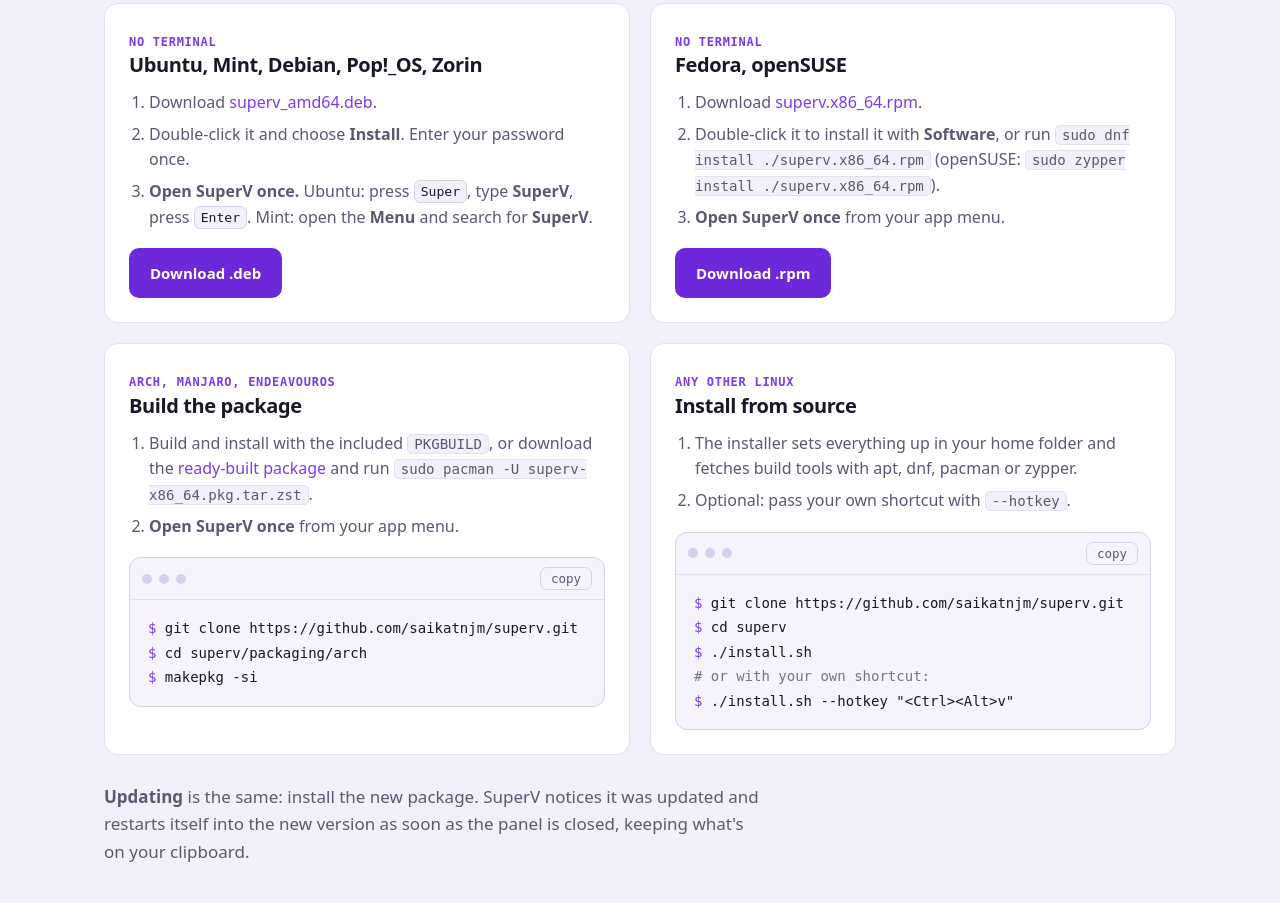
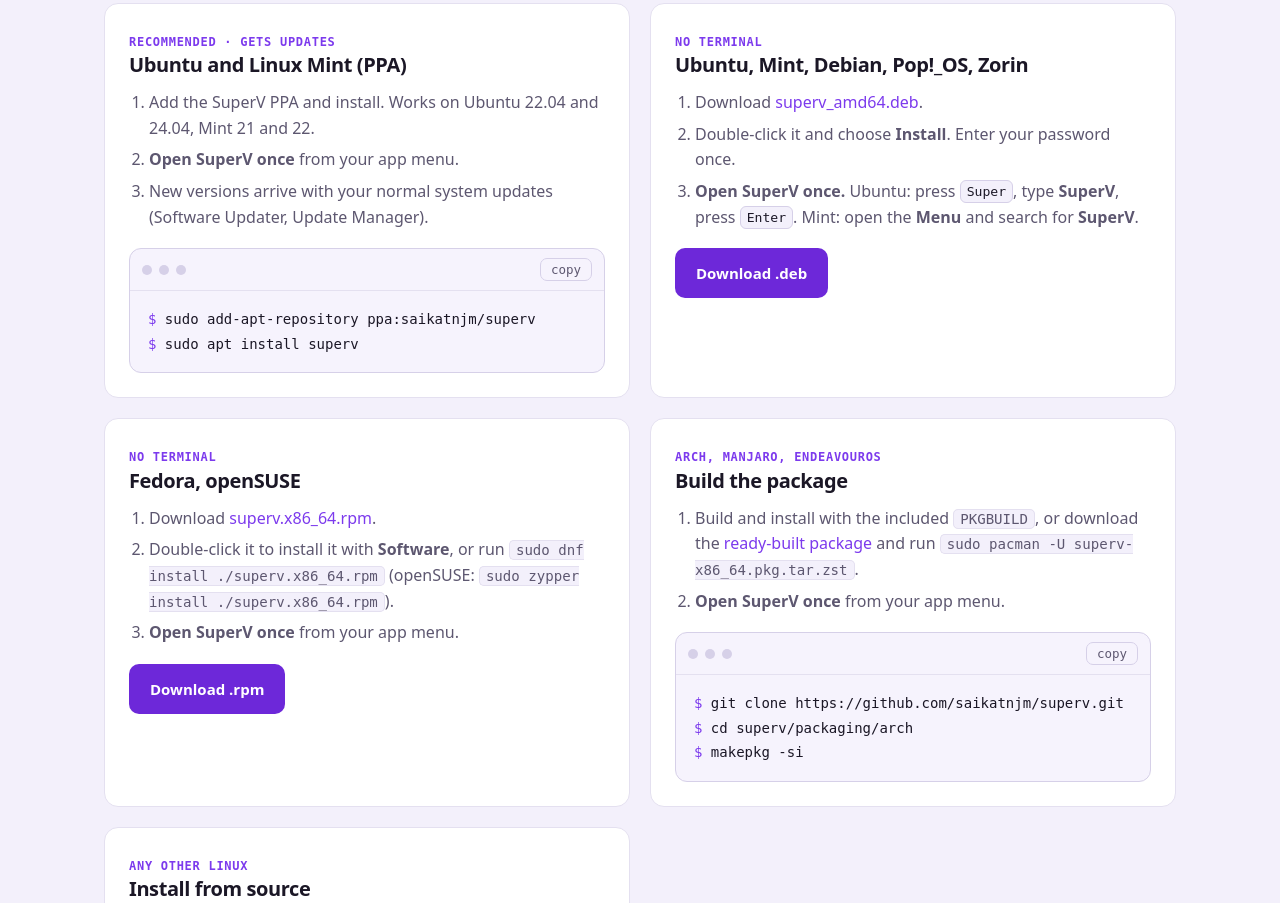
Before and after one commit to saikatnjm/superv, a plain HTML site: page docs/index.html in a window 1280 px wide. Shown: the part 4113-5016 px from the top of the page. Drawn offline with Linux system fonts and the light colour scheme.

Commit message:
Docs: install and update SuperV from ppa:saikatnjm/superv on Ubuntu and Mint
Co-Authored-By: Claude Opus 5.5 <noreply@anthropic.com>

```diff
--- a/docs/index.html
+++ b/docs/index.html
@@ -82,7 +82,7 @@
         { "@type": "Question", "name": "Does SuperV work on Fedora, Arch or KDE Plasma?",
           "acceptedAnswer": { "@type": "Answer", "text": "Yes. There are packages for Fedora and openSUSE (.rpm) and Arch, Manjaro and EndeavourOS (PKGBUILD), and an install script for any other distro. GNOME, Cinnamon, MATE and Xfce are fully supported; KDE Plasma support is experimental; on Sway, Hyprland, i3 and COSMIC you add the shortcut line SuperV prints." } },
         { "@type": "Question", "name": "How do I update SuperV?",
-          "acceptedAnswer": { "@type": "Answer", "text": "Install the new package the same way you installed the first one. SuperV notices it was updated and restarts itself into the new version as soon as the panel is closed, keeping what's on your clipboard." } },
+          "acceptedAnswer": { "@type": "Answer", "text": "If you installed from the PPA (ppa:saikatnjm/superv), updates arrive with your normal system updates. Otherwise, install the new package the same way you installed the first one. SuperV notices it was updated and restarts itself into the new version as soon as the panel is closed, keeping what's on your clipboard." } },
         { "@type": "Question", "name": "How do I uninstall SuperV?",
           "acceptedAnswer": { "@type": "Answer", "text": "On Ubuntu, open Ubuntu Software, go to Installed and uninstall SuperV. On Linux Mint, right-click SuperV in the Menu and choose Uninstall. Or run sudo apt remove superv (Debian family), sudo dnf remove superv (Fedora), sudo zypper remove superv (openSUSE) or sudo pacman -R superv (Arch). Your desktop shortcuts are restored. To also delete your clipboard history and settings, run rm -r ~/.local/share/superv ~/.config/superv." } }
       ]
@@ -424,6 +424,20 @@
     <p class="sub">Pick your Linux family. Every package is a few dozen KB and sets up click-to-paste for you. After installing, open SuperV once from your app menu: that sets up <kbd>Super</kbd>+<kbd>V</kbd>, and SuperV starts by itself at every login from then on.</p>
     <div class="ways">
       <article class="way">
+        <span class="tag">Recommended · gets updates</span>
+        <h3>Ubuntu and Linux Mint (PPA)</h3>
+        <ol>
+          <li>Add the SuperV PPA and install. Works on Ubuntu 22.04 and 24.04, Mint 21 and 22.</li>
+          <li><b>Open SuperV once</b> from your app menu.</li>
+          <li>New versions arrive with your normal system updates (Software Updater, Update Manager).</li>
+        </ol>
+        <div class="term">
+          <div class="term-bar"><i></i><i></i><i></i><button class="copy" data-copy="sudo add-apt-repository ppa:saikatnjm/superv&#10;sudo apt install superv">copy</button></div>
+<pre><span class="p">$ </span>sudo add-apt-repository ppa:saikatnjm/superv
+<span class="p">$ </span>sudo apt install superv</pre>
+        </div>
+      </article>
+      <article class="way">
         <span class="tag">No terminal</span>
         <h3>Ubuntu, Mint, Debian, Pop!_OS, Zorin</h3>
         <ol>
@@ -474,7 +488,7 @@
         </div>
       </article>
     </div>
-    <p class="sub" style="margin:28px 0 0"><b>Updating</b> is the same: install the new package. SuperV notices it was updated and restarts itself into the new version as soon as the panel is closed, keeping what's on your clipboard.</p>
+    <p class="sub" style="margin:28px 0 0"><b>Updating:</b> with the PPA, updates come with your normal system updates. Otherwise, install the new package. SuperV notices it was updated and restarts itself into the new version as soon as the panel is closed, keeping what's on your clipboard.</p>
   </div>
 </section>
 
@@ -524,7 +538,7 @@
       </div></details>
     <details><summary>How do I update SuperV?</summary>
       <div class="answer">
-        <p>Install the new package the same way you installed the first one. SuperV notices it was updated and restarts itself into the new version as soon as the panel is closed, keeping what's on your clipboard.</p>
+        <p>If you installed from the PPA (<code class="inl">ppa:saikatnjm/superv</code>), updates arrive with your normal system updates. Otherwise, install the new package the same way you installed the first one. SuperV notices it was updated and restarts itself into the new version as soon as the panel is closed, keeping what's on your clipboard.</p>
       </div></details>
     <details><summary>How do I uninstall SuperV?</summary>
       <div class="answer">
```
Also changed, not shown: 1 other file.
